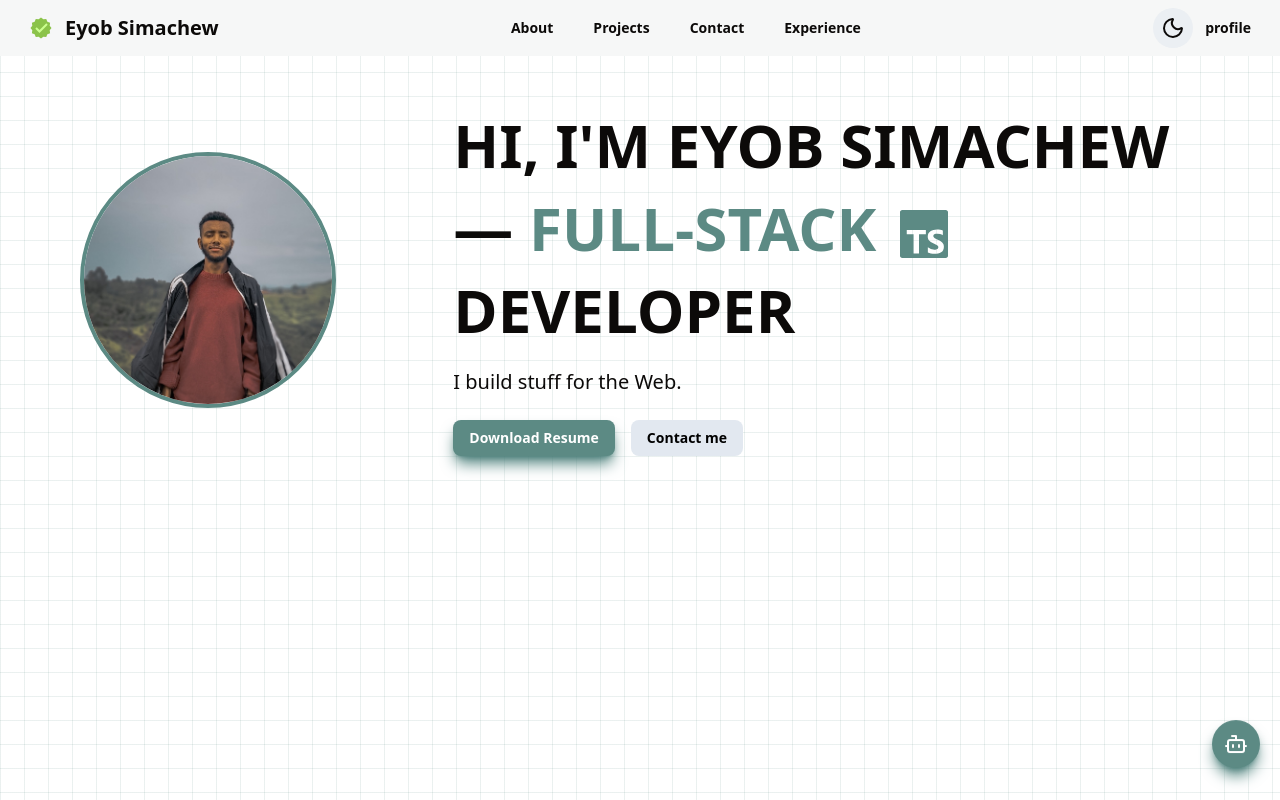
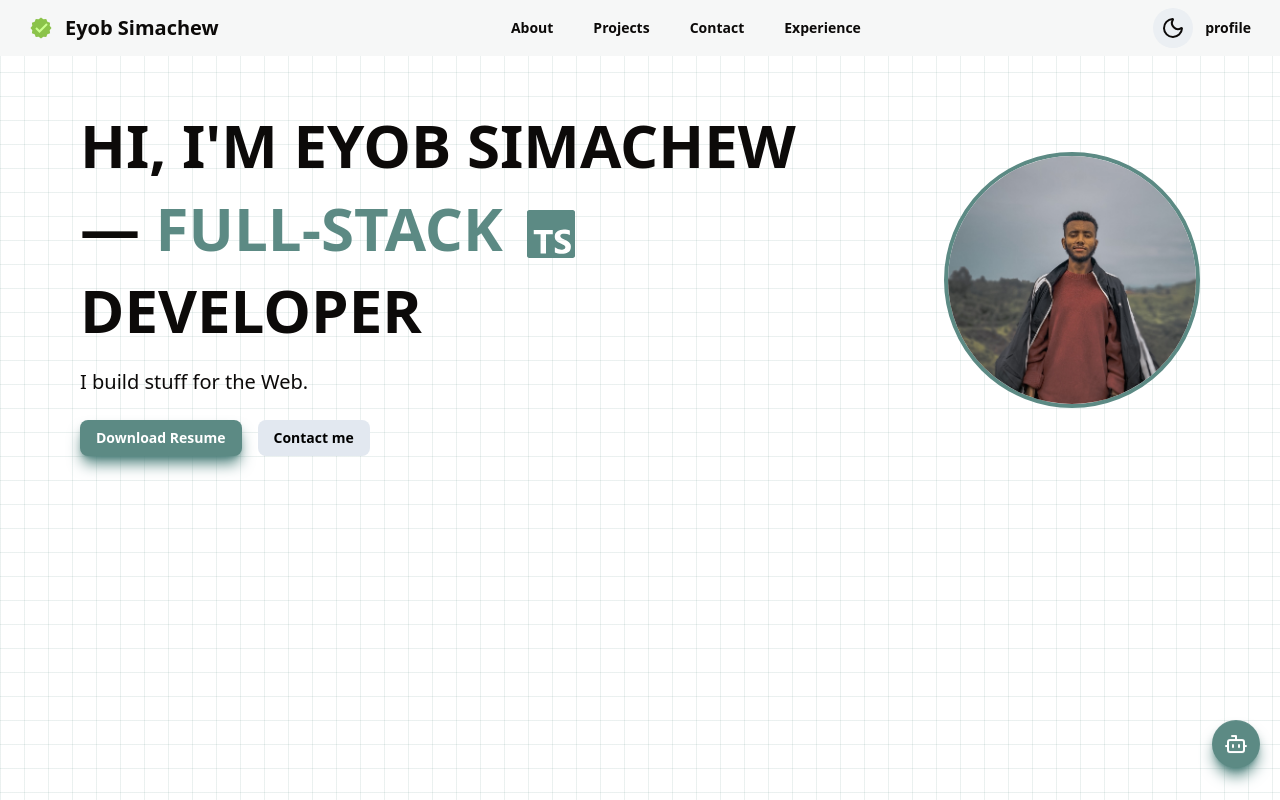
Before and after one commit to Eyob-smax/Portfolio, a React (Vite) app: page / in a window 1280 px wide. Shown: the top 800 px of the page. Built offline with nearby package versions, Linux system fonts and the light colour scheme.

Commit message:
initial commit

```diff
--- a/src/pages/Home.tsx
+++ b/src/pages/Home.tsx
@@ -9,7 +9,7 @@ export default function Home() {
 
   return (
     <div className="flex flex-col w-full min-h-screen">
-      <div className="flex flex-col lg:flex-row-reverse w-full max-w-6xl mx-auto items-center lg:justify-between px-4 py-12 gap-10">
+      <div className="flex flex-col-reverse lg:flex-row w-full max-w-6xl mx-auto items-center lg:justify-between px-4 py-12 gap-10">
         <div className="lg:w-2/3 text-center lg:text-left">
           <h1 className="text-4xl sm:text-5xl md:text-6xl font-bold leading-snug">
             HI, I'M EYOB SIMACHEW —{" "}
```
